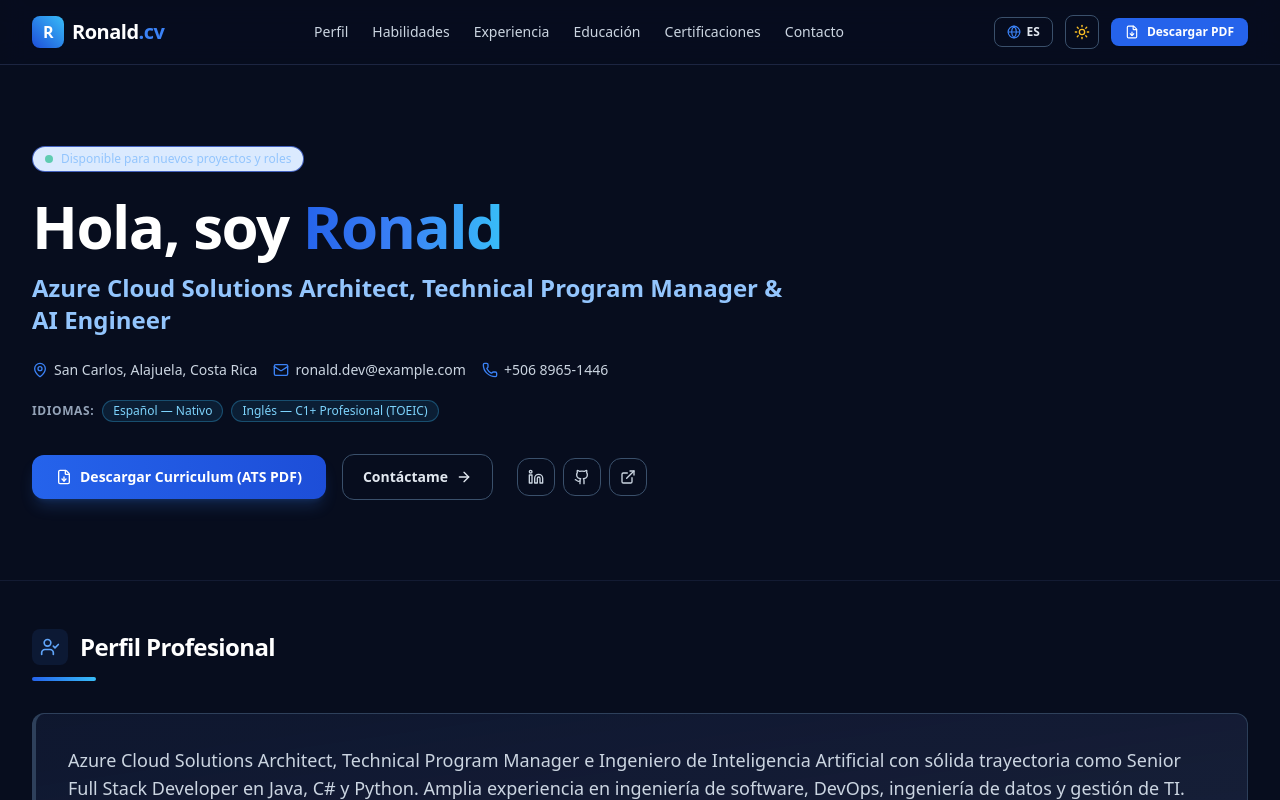
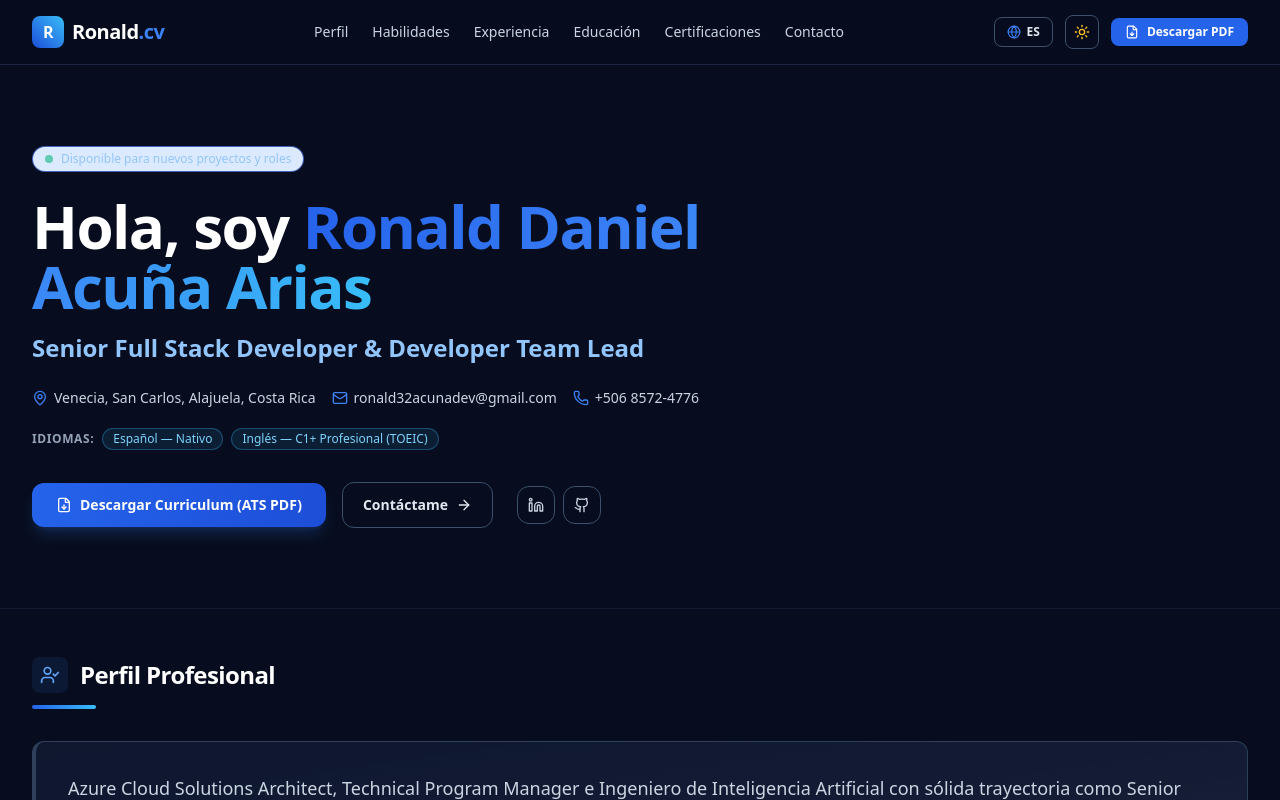
Before and after one commit to ronald32acunadev/curriculumvitae, a React (Vite) app: page / in a window 1280 px wide. Shown: the top 800 px of the page. Built offline with nearby package versions, Linux system fonts and the light colour scheme; what @react-pdf/renderer would draw is missing.

Commit message:
feat(cv): update Section 1 with Ronald's personal contact details

```diff
--- a/src/components/sections/ContactSection.tsx
+++ b/src/components/sections/ContactSection.tsx
@@ -37,9 +37,25 @@ export const ContactSection: React.FC = () => {
               <h3 className="text-base font-bold text-slate-900 dark:text-white mb-1">
                 Email
               </h3>
-              <p className="text-xs text-slate-500 dark:text-slate-400 mb-4 break-all">
+              <p className="text-xs font-semibold text-slate-800 dark:text-slate-200 break-all mb-2">
                 {contact.email}
               </p>
+              {contact.secondaryEmails && contact.secondaryEmails.length > 0 && (
+                <div className="mb-4 pt-2 border-t border-slate-100 dark:border-navy-700/50">
+                  <span className="text-[10px] uppercase font-semibold text-slate-400 dark:text-slate-500 block mb-1">
+                    Otros correos:
+                  </span>
+                  {contact.secondaryEmails.map((alt) => (
+                    <a
+                      key={alt}
+                      href={`mailto:${alt}`}
+                      className="block text-[11px] text-slate-500 hover:text-brand-500 dark:text-slate-400 dark:hover:text-accent-400 truncate"
+                    >
+                      {alt}
+                    </a>
+                  ))}
+                </div>
+              )}
             </div>
             <div className="flex items-center gap-2">
               <a
--- a/src/data/cvData.ts
+++ b/src/data/cvData.ts
@@ -3,14 +3,15 @@ import { BilingualCVData, UILabels } from '../types/cv';
 export const cvData: BilingualCVData = {
   es: {
     contact: {
-      name: "Ronald",
-      headline: "Azure Cloud Solutions Architect, Technical Program Manager & AI Engineer",
-      phone: "+506 8965-1446",
-      email: "ronald.dev@example.com",
-      location: "San Carlos, Alajuela, Costa Rica",
-      linkedinUrl: "https://www.linkedin.com/",
-      githubUrl: "https://github.com/",
-      portfolioUrl: "https://ronald.dev",
+      name: "Ronald Daniel Acuña Arias",
+      headline: "Senior Full Stack Developer & Developer Team Lead",
+      phone: "+506 8572-4776",
+      email: "ronald32acunadev@gmail.com",
+      secondaryEmails: ["ronald23acua@gmail.com", "ronald23acua@hotmail.com"],
+      location: "Venecia, San Carlos, Alajuela, Costa Rica",
+      linkedinUrl: "https://www.linkedin.com/in/ronald-daniel-acuna-arias-89263818b/",
+      githubUrl: "https://github.com/ronald32acunadev",
+      portfolioUrl: "",
     },
     summary: "Azure Cloud Solutions Architect, Technical Program Manager e Ingeniero de Inteligencia Artificial con sólida trayectoria como Senior Full Stack Developer en Java, C# y Python. Amplia experiencia en ingeniería de software, DevOps, ingeniería de datos y gestión de TI. Liderazgo comprobado en equipos multidisciplinarios y operaciones de servicios. Educador con experiencia desde niveles iniciales hasta universitarios, uniendo la excelencia técnica con la pasión por la enseñanza y la mentoría.",
     languages: [
@@ -224,14 +225,15 @@ export const cvData: BilingualCVData = {
   },
   en: {
     contact: {
-      name: "Ronald",
-      headline: "Azure Cloud Solutions Architect, Technical Program Manager & AI Engineer",
-      phone: "+506 8965-1446",
-      email: "ronald.dev@example.com",
-      location: "San Carlos, Alajuela, Costa Rica",
-      linkedinUrl: "https://www.linkedin.com/",
-      githubUrl: "https://github.com/",
-      portfolioUrl: "https://ronald.dev",
+      name: "Ronald Daniel Acuña Arias",
+      headline: "Senior Full Stack Developer & Developer Team Lead",
+      phone: "+506 8572-4776",
+      email: "ronald32acunadev@gmail.com",
+      secondaryEmails: ["ronald23acua@gmail.com", "ronald23acua@hotmail.com"],
+      location: "Venecia, San Carlos, Alajuela, Costa Rica",
+      linkedinUrl: "https://www.linkedin.com/in/ronald-daniel-acuna-arias-89263818b/",
+      githubUrl: "https://github.com/ronald32acunadev",
+      portfolioUrl: "",
     },
     summary: "Azure Cloud Solutions Architect, Technical Program Manager, and AI Engineer with extensive experience as a Senior Full Stack Developer in Java, C#, and Python, coupled with a strong background in software engineering, DevOps, data engineering, and IT management. Proven leadership across cross-functional teams and service operations. Experienced educator from foundational to university levels, blending technical excellence with a genuine passion for teaching and mentorship.",
     languages: [
--- a/src/types/cv.ts
+++ b/src/types/cv.ts
@@ -3,6 +3,7 @@ export interface ContactInfo {
   headline: string;
   phone: string;
   email: string;
+  secondaryEmails?: string[];
   location: string;
   linkedinUrl?: string;
   githubUrl?: string;
```
Also changed, not shown: 1 other file (tests, documents, lock files or other folders).
